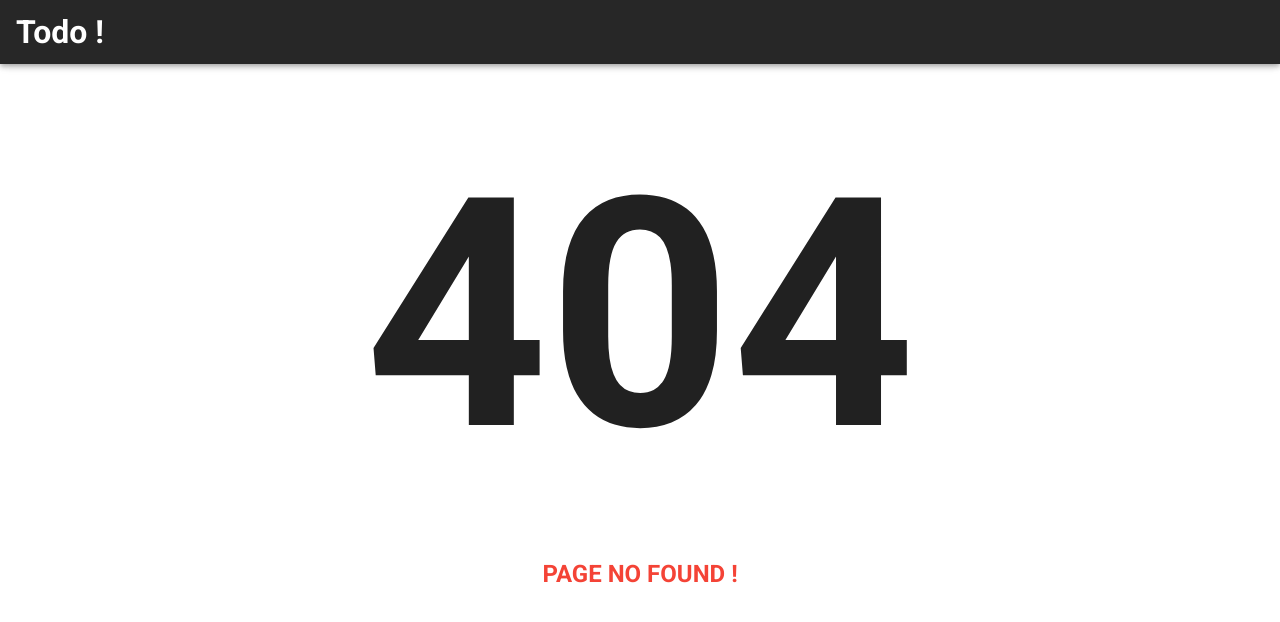
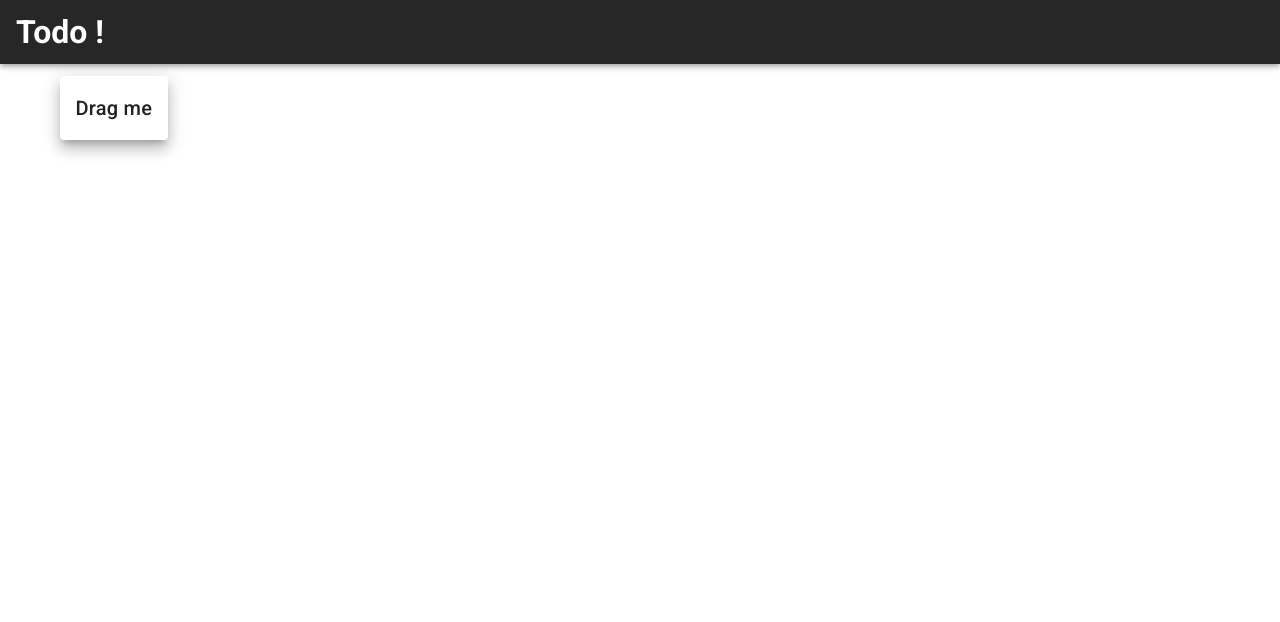
Before and after one commit to swarup260/todo-tracker-frontend, a Vue app: page /checklist in a window 1280 px wide. Before the commit this address had no page. Shown: the top 622 px of the page. Built offline with nearby package versions, Linux system fonts and the light colour scheme.

Commit message:
inital dragtodo

```diff
--- a/src/App.vue
+++ b/src/App.vue
@@ -9,7 +9,7 @@
           <template v-slot:activator="{ on, attrs }">
             <span v-bind="attrs" v-on="on" class="material-icons ml-3 pointer" @click="logout">login</span>
           </template>
-          <span>Login</span>
+          <span>Logout</span>
         </v-tooltip>
       </span>
     </v-app-bar>
--- a/src/components/TodoCard.vue
+++ b/src/components/TodoCard.vue
@@ -15,7 +15,7 @@
     <!-- END UPDATE TODO MODAL -->
     <v-hover v-slot:default="{ hover }">
       <v-card
-        class="mx-auto"
+        class="mx-auto draggable"
         max-width="344"
         :color="getColor(todo.status)"
         dark
@@ -109,4 +109,11 @@ export default {
 .show-btns {
   color: rgba(255, 255, 255, 1) !important;
 }
+
+.draggable {
+    /* Indicate the element draggable */
+    cursor: move;
+    /* Doesn't allow to select the content inside */
+    user-select: none;
+}
 </style>
--- a/src/router/index.js
+++ b/src/router/index.js
@@ -31,6 +31,16 @@ const routes = [{
     component: () => import('../views/Dashboard.vue')
   },
   {
+    path: '/checklist',
+    name: 'Checklist',
+    component: () => import('../views/CheckList.vue')
+  },
+  {
+    path: '/dragtodo',
+    name: 'DragTodo',
+    component: () => import('../views/TodoDrag.vue')
+  },
+  {
     // will match everything
     path: '*',
     component: () => import('../views/404.vue')
--- a/src/store/todo.js
+++ b/src/store/todo.js
@@ -23,9 +23,15 @@ export default {
   },
   getters: {
     completeTask(state) {
+      if (state.todos.length == 0 ) {
+        state.todos = getData("Todos");
+      }
       return state.todos.filter((item) => item.status);
     },
     inCompleteTask(state) {
+      if (state.todos.length == 0 ) {
+        state.todos = getData("Todos");
+      }
       return state.todos.filter((item) => !item.status);
     },
   },
--- /dev/null
+++ b/src/views/CheckList.vue
@@ -0,0 +1,61 @@
+<template>
+  <v-container>
+    <v-card
+      max-width="344"
+      elevation="10"
+      class="draggable"
+      @mousedown="mouseDownHanlder"
+      ref="drag"
+    >
+      <v-card-title>Drag me</v-card-title>
+    </v-card>
+  </v-container>
+</template>
+
+<script>
+export default {
+  data() {
+    return {
+      x: 0,
+      y: 0,
+    };
+  },
+  methods: {
+    mouseDownHanlder(event) {
+      this.x = event.clientX;
+      this.y = event.clientY;
+      // Attach the listeners to `document`
+      document.addEventListener("mousemove", this.mouseMoveHandler);
+      document.addEventListener("mouseup", this.mouseUpHandler);
+    //   console.log(this.x, this.y, this.$refs.drag);
+    },
+    mouseMoveHandler(event) {
+      const dx = event.clientX - this.x;
+      const dy = event.clientY - this.y;
+
+      //   Set the position of element
+      this.$refs.drag.$el.style.top = `${this.$refs.drag.$el.offsetTop + dy}px`;
+      this.$refs.drag.$el.style.left = `${this.$refs.drag.$el.offsetLeft + dx}px`;
+
+      // Reassign the position of mouse
+      this.x = event.clientX;
+      this.y = event.clientY;
+    },
+    mouseUpHandler() {
+      // Remove the handlers of `mousemove` and `mouseup`
+      document.removeEventListener("mousemove", this.mouseMoveHandler);
+      document.removeEventListener("mouseup", this.mouseUpHandler);
+    },
+  },
+};
+</script>
+
+<style>
+.draggable {
+  /* Indicate the element draggable */
+  cursor: move;
+  /* Doesn't allow to select the content inside */
+  user-select: none;
+  position: absolute;
+}
+</style>
--- /dev/null
+++ b/src/views/TodoDrag.vue
@@ -0,0 +1,63 @@
+<template>
+  <v-container>
+    <v-col align="center" justify="center" class="fill-width" ref="startProject">
+      <h2>This project doesn’t have any columns or cards.</h2>
+      <v-btn color="success right" @click="addColumns" >Add Columns</v-btn>
+    </v-col>
+    <v-row class="mb-6" no-gutters style="display: none;" ref="starterProject">
+      <v-col  v-for="col in columns" :key="col.id">
+          <v-card  class="pa-2" outlined>
+            <v-card-title> {{ col.name }}</v-card-title>
+
+              <v-card-actions>
+                <v-btn>Add</v-btn>
+              </v-card-actions>
+          </v-card>
+      </v-col>
+    </v-row>
+  </v-container>
+
+  <!-- <v-container>
+    <v-row class="mb-6" justify="center" align="center" no-gutters>
+      <v-col cols="12" sm="4">
+
+        <v-btn small color="primary right">Add Columns</v-btn>
+      </v-col>
+    </v-row>
+    <div></div>
+    <v-row class="mb-6" no-gutters></v-row>
+  </v-container> -->
+</template>
+
+<script>
+export default {
+  components: {},
+  data() {
+    return {
+      columns : [
+        {
+          id : 1,
+          name : "Swarup"
+        },
+        {
+          id : 2,
+          name : "Swarup"
+        },
+        {
+          id : 3,
+          name : "Swarup"
+        }
+      ]
+    };
+  },
+  methods: {
+    addColumns(){
+      this.$refs.startProject.style.display = "none";
+      this.$refs.starterProject.style.display = "flex";
+    }
+  },
+};
+</script>
+
+<style>
+</style>
```
